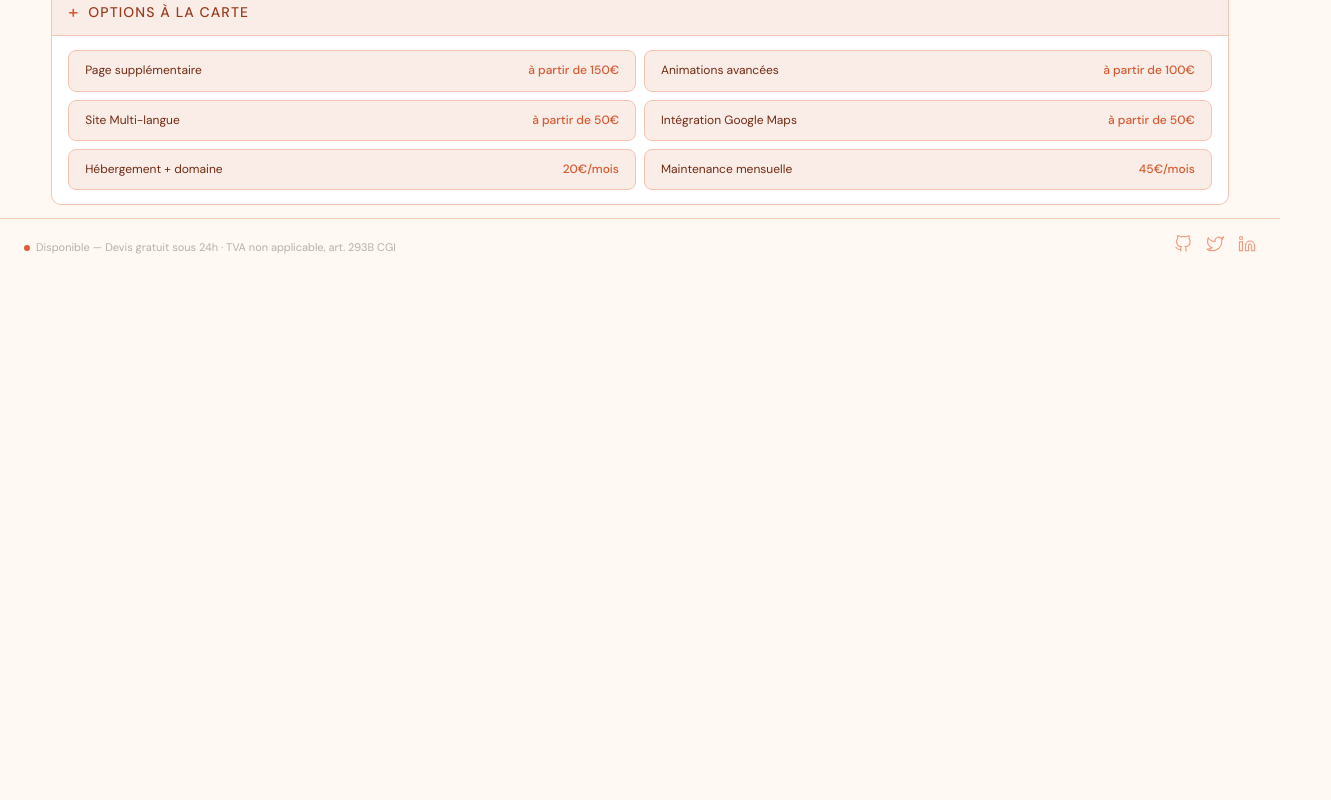
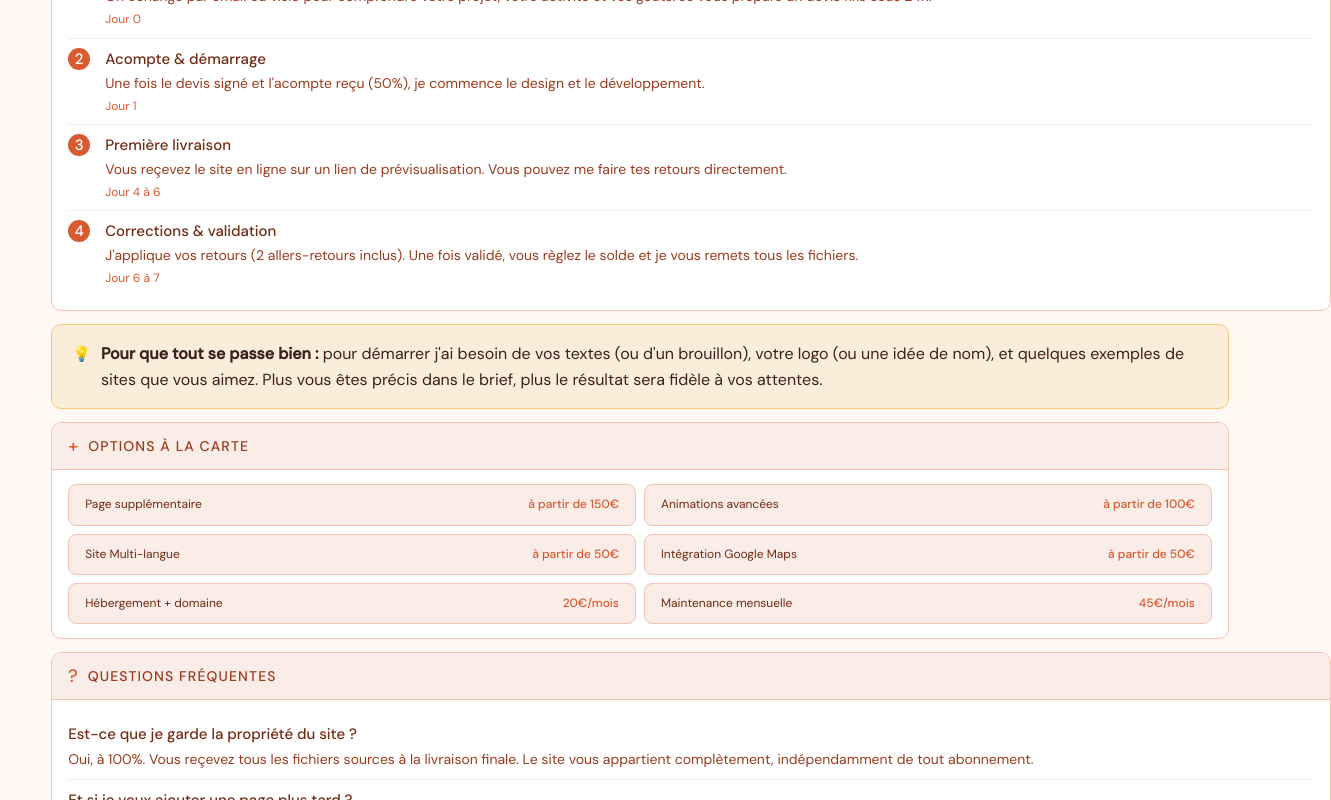
Before and after one commit to AntoineA4/My-Freelancer-Website, a React (Vite) app: page /op-offre in a window 1280 px wide. Shown: the part 1220-2020 px from the top of the page, 1331 px wide, since content can reach past the window. Before the commit the page ends 1496 px from the top, so only its background shows below. Built offline with nearby package versions, Linux system fonts and the light colour scheme; a web font is replaced by a local one.

Commit message:
feat: finish with all infos section offre page

```diff
--- a/src/components/Contact-Page/Infos-section.jsx
+++ b/src/components/Contact-Page/Infos-section.jsx
@@ -1,6 +1,6 @@
 import DirectContact from "./Direct-contact";
-import Steps from "./Steps";
-import Faq from "./Contact-Faq";
+import Steps from "../Steps";
+import Faq from "../Faq";
 import '../../styles/components/Contact_page/InfosSection.scss'
 
 function InfosSection () {
@@ -15,6 +15,7 @@ function InfosSection () {
             <Steps
                 title="Comment ça se passe"
                 titleTag="h3"
+                classBox="Contact-Page-Box"
                 steps={[
                     { title: 'Vous envoyez votre demande', desc: 'Via ce formulaire ou par email directement' },
                     { title: 'Je vous réponds sous 24h',   desc: 'Avec un devis détaillé et gratuit' },
@@ -25,6 +26,7 @@ function InfosSection () {
             <Faq
                 title="Questions fréquentes"
                 titleTag="h3"
+                classBox="Contact-Page-Box"
                 steps={[
                     { title: 'Le devis est vraiment gratuit ?', desc: "Oui, sans conditions. Je prends le temps d'analyser votre projet avant de vous proposer un tarif fixe." },
                     { title: "Je n'ai pas encore tout défini, c'est un problème ?",   desc: "Pas du tout. Décrivez simplement votre idée, on affine ensemble lors de l'échange." },
--- a/src/components/Contact-Page/Contact-Faq.jsx
+++ b/src/components/Faq.jsx
@@ -1,13 +1,13 @@
-import '../../styles/components/Contact_page/ContactFaq.scss'
+import '../styles/components/Steps&Faq.scss'
 
-function Faq({ steps = [], title, titleTag = 'div', icon }) {
+function Faq({ steps = [], title, titleTag = 'div', icon, classBox = 'offre-page-box' }) {
     const TitleTag = titleTag;
 
     return (
-        <div className="infos-inner">
+        <div className={`infos-inner ${classBox}`}>
             <div className="infos-head">
                 {icon && <span className="ih-icon">{icon}</span>}
-                <TitleTag>{title}</TitleTag>
+                <TitleTag className="infos-title">{title}</TitleTag>
             </div>
             <div className="infos-body">
                 {steps.map((step, index) => (
--- a/src/components/Contact-Page/Steps.jsx
+++ b/src/components/Steps.jsx
@@ -1,13 +1,13 @@
-import '../../styles/components/Contact_page/ContactSteps.scss'
+import '../styles/components/Steps&Faq.scss'
 
-function Steps({ steps = [], title, titleTag = 'div', icon }) {
+function Steps({ steps = [], title, titleTag = 'div', icon, classBox = 'offre-page-box' }) {
     const TitleTag = titleTag;
 
     return (
-        <div className="infos-inner">
+        <div className={`infos-inner ${classBox}`}>
             <div className="infos-head">
                 {icon && <span className="ih-icon">{icon}</span>}
-                <TitleTag>{title}</TitleTag>
+                <TitleTag className="infos-title">{title}</TitleTag>
             </div>
             <div className="infos-body">
                 {steps.map((step, index) => (
@@ -16,6 +16,7 @@ function Steps({ steps = [], title, titleTag = 'div', icon }) {
                     <div className="step-text">
                     <div className="step-title">{step.title}</div>
                     <div className="step-desc">{step.desc}</div>
+                    <div className="step-calendar">{step.calendar}</div>
                     </div>
                 </div>
                 ))}
--- a/src/pages/Contact.jsx
+++ b/src/pages/Contact.jsx
@@ -1,4 +1,4 @@
-import Hero from "../components/Hero-home"
+import Hero from "../components/Hero"
 import LocalisationBar from "../components/Contact-Page/LocalisationBar";
 import ContactForm from "../components/Contact-Page/Form";
 import InfosSection from "../components/Contact-Page/Infos-section";
--- a/src/pages/Home.jsx
+++ b/src/pages/Home.jsx
@@ -1,4 +1,4 @@
-import Hero from "../components/Hero-home";
+import Hero from "../components/Hero";
 import DispoBand from "../components/Dispo-band";
 import Reassurance from "../components/Home-Page/Reassurance";
 import ForWho from "../components/Home-Page/ForWhoSection";
--- a/src/pages/OP-Offre.jsx
+++ b/src/pages/OP-Offre.jsx
@@ -1,10 +1,12 @@
-import Hero from "../components/Hero-home";
+import Hero from "../components/Hero";
 import PriceBand from "../components/Offres/Price-range";
 import WhatsIncluded from "../components/Offres/Whats-included";
 import NonInclude from "../components/Offres/Non-include";
 import Modalites from "../components/Offres/Modalites";
 import InfoTips from "../components/Offres/Info-tips";
 import Extras from "../components/Offres/Extra";
+import Steps from "../components/Steps";
+import Faq from "../components/Faq";
 import '../styles/components/Offre-Pages/NonInc-Moda.scss'
 
 function OPOffre () {
@@ -56,6 +58,33 @@ function OPOffre () {
                     {main: 'Paiement', text: "Virement bancaire"},
                 ]}/>
             </section>
+            <Steps
+                title="Comment ça se passe"
+                titleTag="div"
+                icon="→"
+                steps={[
+                    {
+                        title: 'Brief & devis',
+                        desc: "On échange par email ou visio pour comprendre votre projet, votre activité et vos goûts. Je vous prépare un devis fixe sous 24h.",
+                        calendar: 'Jour 0'
+                     },
+                    {
+                        title: 'Acompte & démarrage',
+                        desc: "Une fois le devis signé et l'acompte reçu (50%), je commence le design et le développement.",
+                        calendar: "Jour 1"
+                    },
+                    {
+                        title: 'Première livraison',
+                        desc: "Vous reçevez le site en ligne sur un lien de prévisualisation. Vous pouvez me faire tes retours directement.",
+                        calendar: "Jour 4 à 6"
+                    },
+                    {
+                        title: 'Corrections & validation',
+                        desc: "J'applique vos retours (2 allers-retours inclus). Une fois validé, vous règlez le solde et je vous remets tous les fichiers.",
+                        calendar: "Jour 6 à 7"
+                    },
+                ]}
+            />
             <InfoTips />
             <Extras items ={[
                 {main: 'Page supplémentaire', text: "à partir de 150€"},
@@ -64,7 +93,19 @@ function OPOffre () {
                 {main: 'Intégration Google Maps', text: "à partir de 50€"},
                 {main: 'Hébergement + domaine', text: "20€/mois"},
                 {main: 'Maintenance mensuelle', text: "45€/mois"},
-            ]}/>
+                ]}
+            />
+            <Faq
+                title="Questions fréquentes"
+                titleTag="div"
+                icon="?"
+                steps={[
+                    { title: "Est-ce que je garde la propriété du site ?", desc: "Oui, à 100%. Vous reçevez tous les fichiers sources à la livraison finale. Le site vous appartient complètement, indépendamment de tout abonnement." },
+                    { title: "Et si je veux ajouter une page plus tard ?", desc: "Tout à fait possible. Chaque page supplémentaire est facturée à partir de 150€ selon la complexité. Vous pouvez aussi passer sur l'offre site vitrine dès le départ." },
+                    { title: "Je n'ai pas de textes ni de logo, c'est un problème ?", desc: "Non, mais ça rallonge les délais. Je peux vous guider pour structurer vos textes. Pour le logo, je peux en créer un simple (typographique) pour 80€ supplémentaires." },
+                    { title: "Puis-je modifier le site moi-même après livraison ?", desc: "Le site est en HTML/CSS pur. Sans connaissances techniques c'est difficile. Je recommande mon forfait maintenance pour les mises à jour (1h incluse par mois)." },
+                ]}
+            />
         </>
     );
 };
--- a/src/styles/components/Contact_page/ContactFAQ.scss
+++ /dev/null
@@ -1,15 +0,0 @@
-.infos-inner {
-    @include infos-block-base;
-    width: 60%;
-}
-.infos-head {
-    @include infos-block-head;
-}
-
-.faq {
-  padding: 8px 0;
-  border-bottom: 0.5px solid $color-bg-creme-alt;
-}
-.faq:last-child { border-bottom: none; }
-.faq-question { font-size: $font-size-md; font-weight: $font-medium; color: $color-bordeaux; margin-bottom: 3px; }
-.faq-answer { font-size: $font-size-sm; color: $color-text-secondary; line-height: 1.55; }
--- a/src/styles/components/Contact_page/ContactSteps.scss
+++ /dev/null
@@ -1,32 +0,0 @@
-.infos-inner {
-    @include infos-block-base;
-    width: 60%;
-}
-.infos-head {
-    @include infos-block-head;
-}
-.steps {
-  display: flex;
-  gap: 15px;
-  padding: 8px 0;
-  border-bottom: 0.5px solid $color-bg-creme-alt;
-}
-.steps:last-child { border-bottom: none; }
-.step-text {
-    display: flex;
-    flex-direction: column;
-}
-.step-num {
-  width: 22px;
-  height: 22px;
-  border-radius: 50%;
-  background: $color-corail;
-  color: $color-bg-white;
-  font-size: $font-size-md;
-  font-weight: $font-medium;
-  @include flex-center;
-  flex-shrink: 0;
-  margin-top: 1px;
-}
-.step-title { font-size: $font-size-md; font-weight: $font-medium; color: $color-bordeaux; margin-bottom: 2px; }
-.step-desc { font-size: $font-size-sm; color: $color-text-secondary; line-height: 1.5; }
--- /dev/null
+++ b/src/styles/components/Steps&Faq.scss
@@ -0,0 +1,90 @@
+// ── Structure commune ──
+.infos-inner {
+  @include infos-block-base;
+}
+
+.infos-head {
+  @include infos-block-head;
+}
+
+.ih-icon {
+  color: $color-corail;
+}
+
+// ── Variantes de taille ──
+.contact-page-box {
+  width: 60%;
+}
+
+.offre-page-box {
+  width: 100%;
+  margin: 1% 4%;
+}
+
+// ── Steps ──
+.steps {
+  display: flex;
+  gap: 15px;
+  padding: 8px 0;
+  border-bottom: 0.5px solid $color-bg-creme-alt;
+
+  &:last-child { border-bottom: none; }
+}
+
+.step-text {
+  display: flex;
+  flex-direction: column;
+}
+
+.step-num {
+  width: 22px;
+  height: 22px;
+  border-radius: 50%;
+  background: $color-corail;
+  color: $color-bg-white;
+  font-size: $font-size-md;
+  font-weight: $font-medium;
+  @include flex-center;
+  flex-shrink: 0;
+  margin-top: 1px;
+}
+
+.step-title {
+  font-size: $font-size-md;
+  font-weight: $font-medium;
+  color: $color-bordeaux;
+  margin-bottom: 2px;
+}
+
+.step-desc {
+  font-size: $font-size-sm;
+  color: $color-text-secondary;
+  line-height: 1.5;
+}
+
+.step-calendar {
+  font-size: $font-size-xs;
+  color: $color-corail;
+  margin-top: 3px;
+}
+
+// ── FAQ ──
+.faq {
+  padding: 8px 0;
+  border-bottom: 0.5px solid $color-bg-creme-alt;
+
+  &:last-child { border-bottom: none; }
+}
+
+.faq-question {
+  font-size: $font-size-md;
+  font-weight: $font-medium;
+  color: $color-bordeaux;
+  margin-bottom: 3px;
+}
+
+.faq-answer {
+  font-size: $font-size-sm;
+  color: $color-text-secondary;
+  line-height: 1.55;
+}
```
Also changed, not shown: src/components/Hero.jsx (renamed from src/components/Hero-home.jsx).
